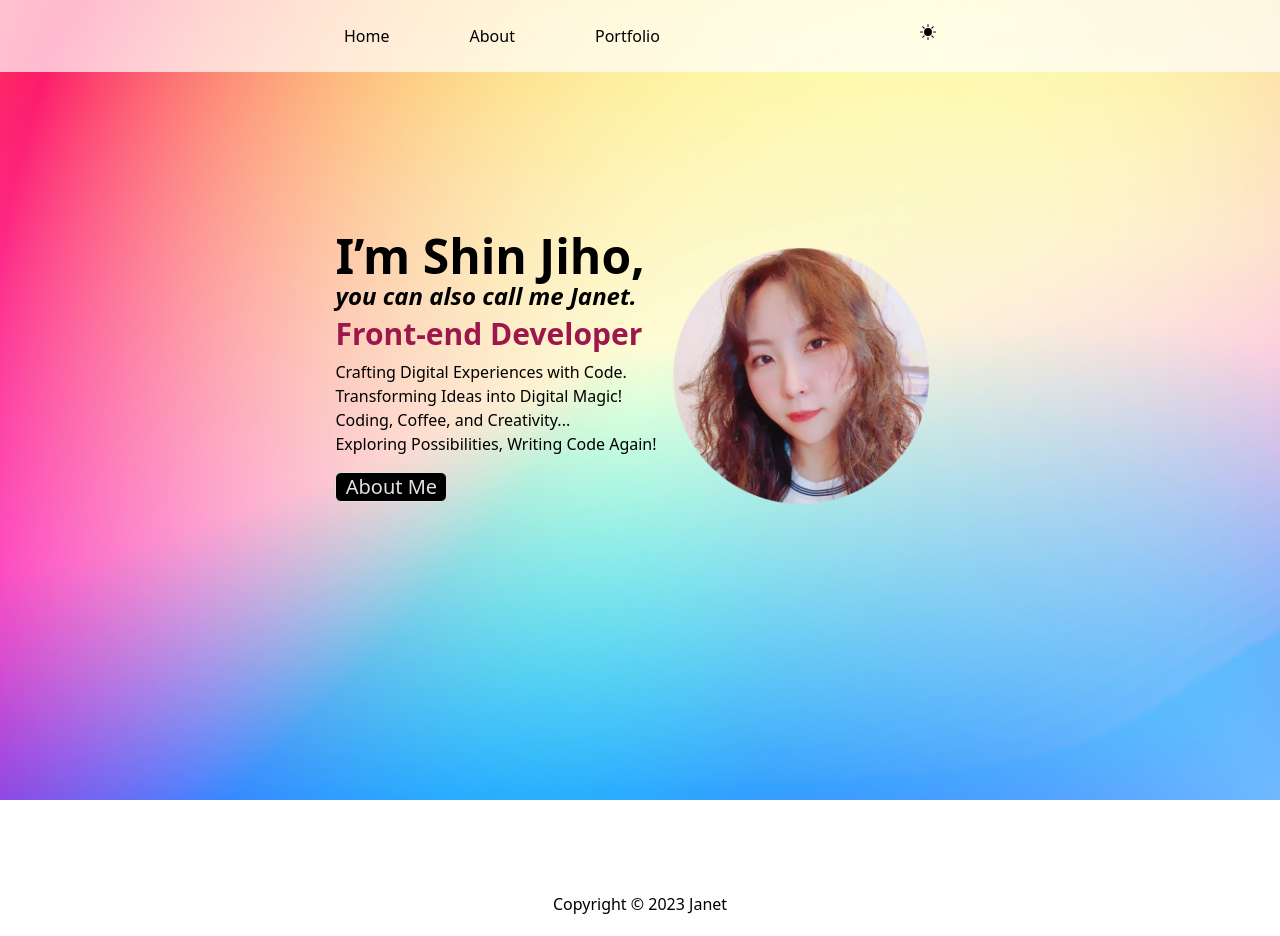
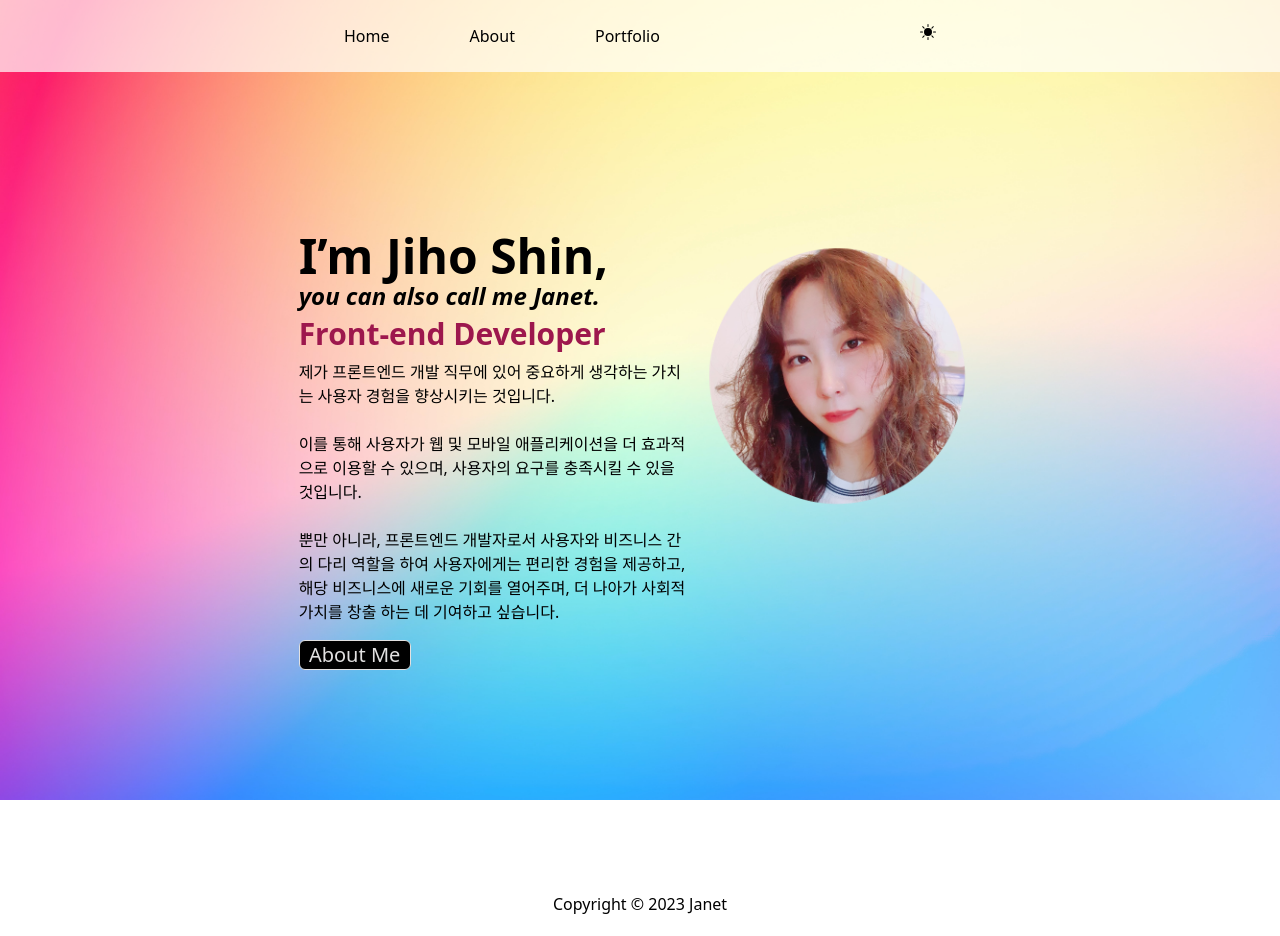
Before and after one commit to Jiyaho/nextjs_portfolio-site, a Next.js app: page /introduce in a window 1280 px wide. Built offline with nearby package versions, Linux system fonts and the light colour scheme.

Commit message:
UPDATE: Main Page Contents

```diff
--- a/src/app/introduce/page.tsx
+++ b/src/app/introduce/page.tsx
@@ -3,16 +3,29 @@ import Link from 'next/link';
 
 function Introduce() {
   return (
-    <article className="mt-16 flex-row text-center justify-center md:flex md:text-left md:mt-40">
-      <div>
-        <h1 className="text-5xl font-bold">I’m Shin Jiho,</h1>
+    <article className="mt-16 flex-row gap-2 text-center justify-center md:flex md:text-left md:mt-40">
+      <div className="">
+        <h1 className="text-5xl font-bold">I’m Jiho Shin,</h1>
         <p className="text-2xl  mb-1 font-bold italic">you can also call me Janet.</p>
-        <h2 className="text-3xl font-bold text-dark-point-color dark:text-light-point-color">Front-end Developer</h2>
-        <div className="mt-2 mb-4 h-min text-md">
-          <p>Crafting Digital Experiences with Code.</p>
+        <h2 className="text-3xl font-bold text-dark-point-color dark:text-light-point-color">
+          Front-end Developer
+        </h2>
+        <div className="mt-2 mb-4 h-min text-md w-5/5">
+          {/* <p>Crafting Digital Experiences with Code.</p>
           <p>Transforming Ideas into Digital Magic!</p>
           <p>Coding, Coffee, and Creativity...</p>
-          <p>Exploring Possibilities, Writing Code Again!</p>
+          <p>Exploring Possibilities, Writing Code Again!</p> */}
+          <p>제가 프론트엔드 개발 직무에 있어 중요하게 생각하는 가치</p>
+          <p>는 사용자 경험을 향상시키는 것입니다.</p>
+          <br />
+          <p>이를 통해 사용자가 웹 및 모바일 애플리케이션을 더 효과적</p>
+          <p>으로 이용할 수 있으며, 사용자의 요구를 충족시킬 수 있을</p>
+          <p>것입니다.</p>
+          <br />
+          <p>뿐만 아니라, 프론트엔드 개발자로서 사용자와 비즈니스 간</p>
+          <p>의 다리 역할을 하여 사용자에게는 편리한 경험을 제공하고,</p>
+          <p>해당 비즈니스에 새로운 기회를 열어주며, 더 나아가 사회적</p>
+          <p>가치를 창출 하는 데 기여하고 싶습니다.</p>
         </div>
         <div className="border rounded-md w-28 text-center text-xl bg-dark-bg-color text-dark-text-color m-auto mb-5 md:m-0">
           <Link href="/about">About Me</Link>
--- a/src/app/layout.tsx
+++ b/src/app/layout.tsx
@@ -21,7 +21,7 @@ export default function RootLayout({ children }: { children: React.ReactNode })
         <ThemeProvider attribute="class" defaultTheme="system">
           <Header />
           <Background />
-          <main className="min-h-screen ">{children}</main>
+          <main className="min-h-screen">{children}</main>
           <Footer />
         </ThemeProvider>
       </body>
```
